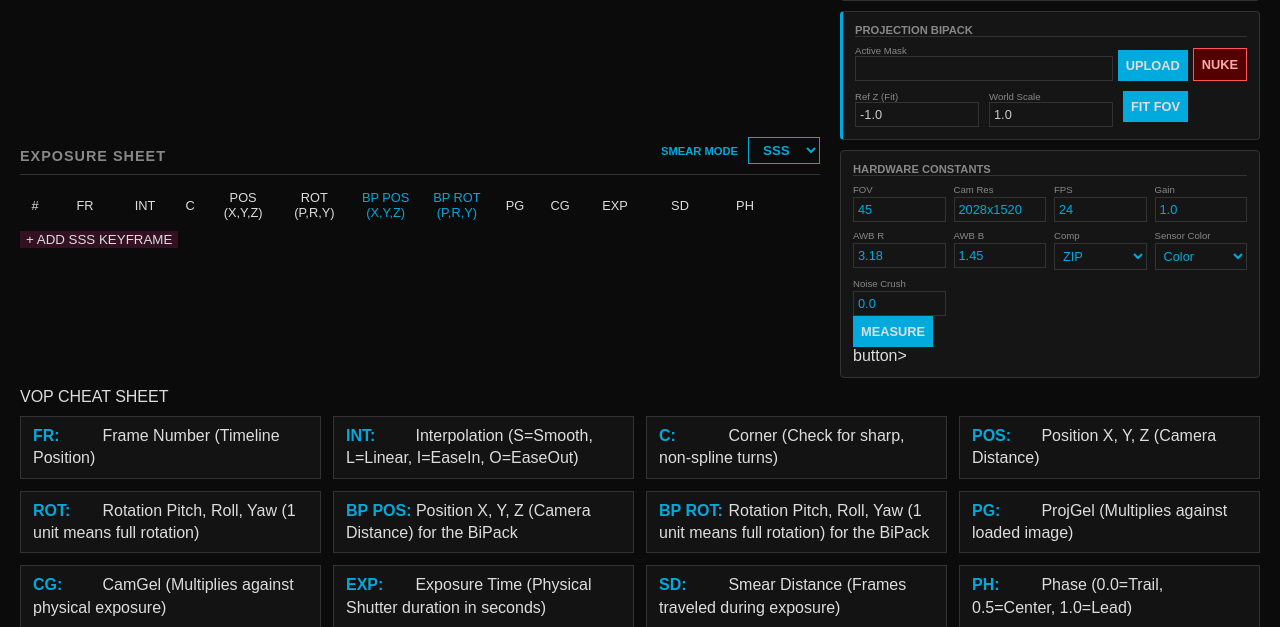
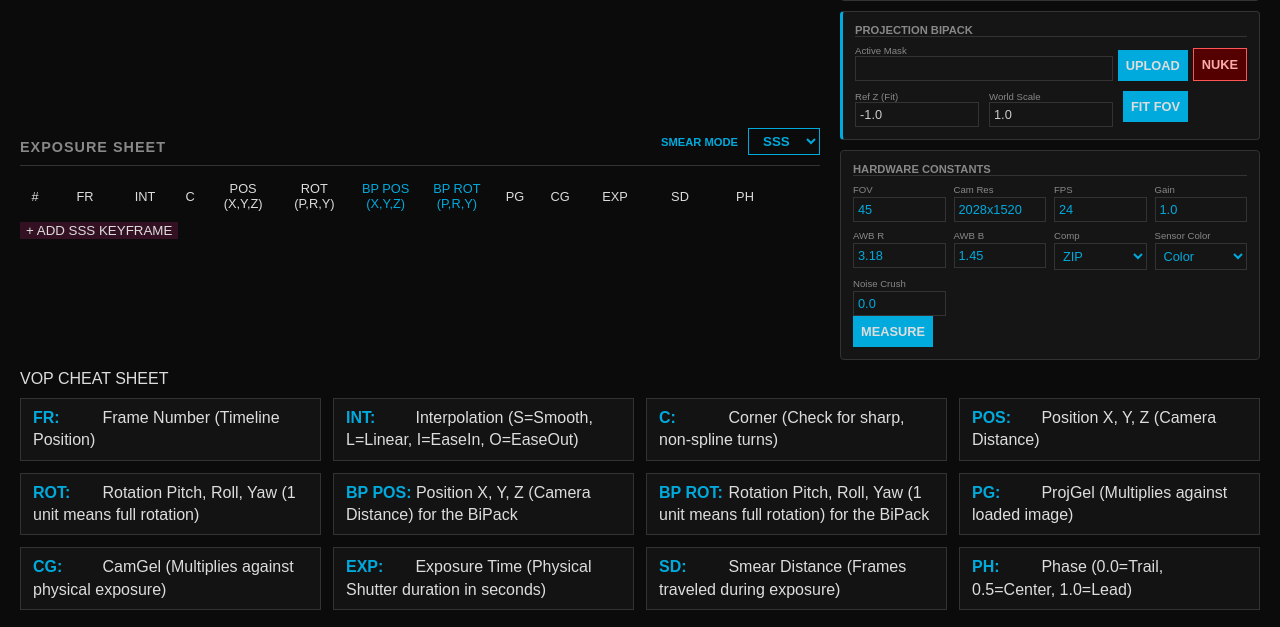
Before and after one commit to jmalmsten/VOP-MIRROR, a Flask app: page / in a window 1280 px wide. Shown: the part 525-1152 px from the top of the page. Run offline with Flask 3, Linux system fonts and the light colour scheme.

Commit message:
trying to fix the measurement button

```diff
--- a/templates/index.html
+++ b/templates/index.html
@@ -78,7 +78,7 @@
                     <div class="const-group"><label>AWB B</label><input id="awb_b" value="1.0"></div>
                     <div class="const-group"><label>Comp</label><select id="tiff_compression"><option value="zip">ZIP</option><option value="none">None</option></select></div>
                     <div class="const-group"><label>Sensor Color</label><select id="mono_mode" onchange="triggerSync()"><option value="false">Color</option><option value="true">Mono</option></select></div>
-                    <div class="const-group"><label>Noise Crush</label><input type="number" step="0.0001" id="black_clip" value="0.0"> <button class="mini-btn" onclick="runTask('measure_noise')">MEASURE</button>button></button></div>
+                    <div class="const-group"><label>Noise Crush</label><input type="number" step="0.0001" id="black_clip" value="0.0"> <button class="mini-btn" onclick="runTask('measure_noise')">MEASURE</button></div>
                 </div>
             </div>
         </div>
```
